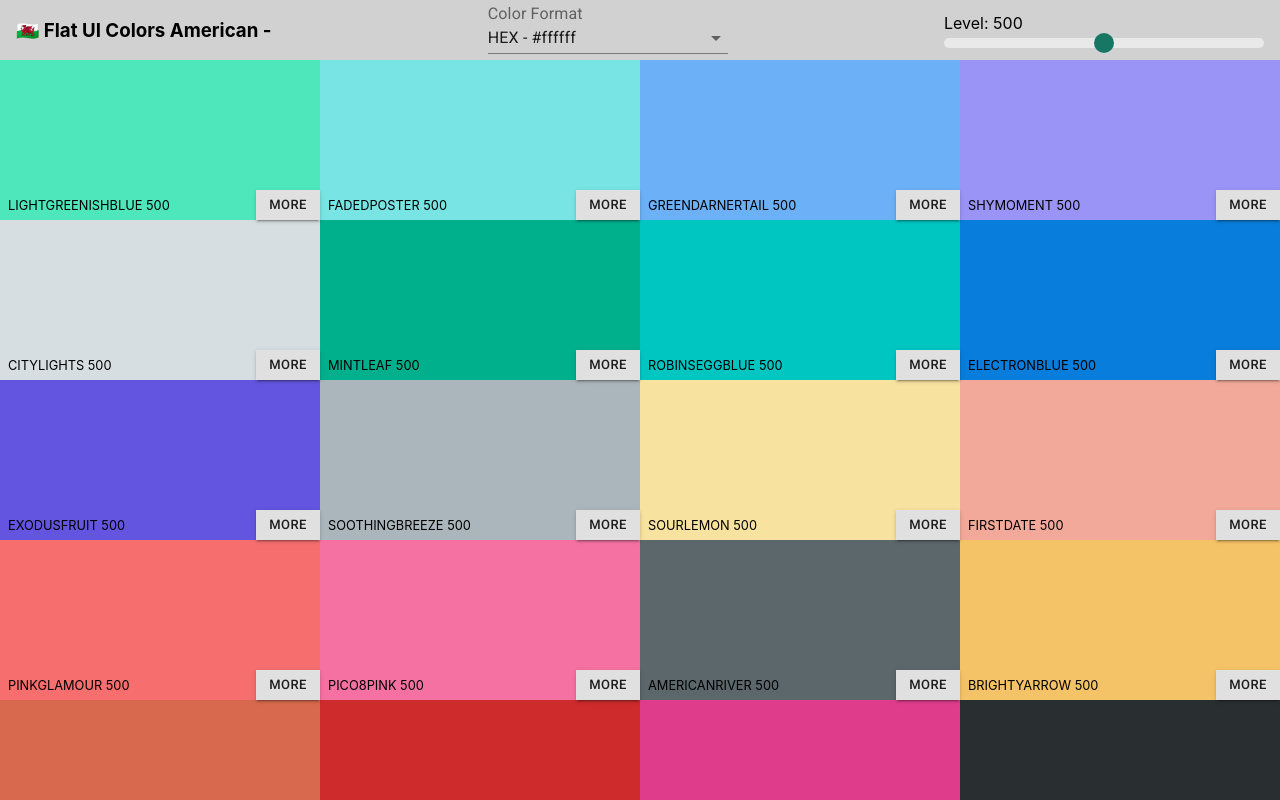
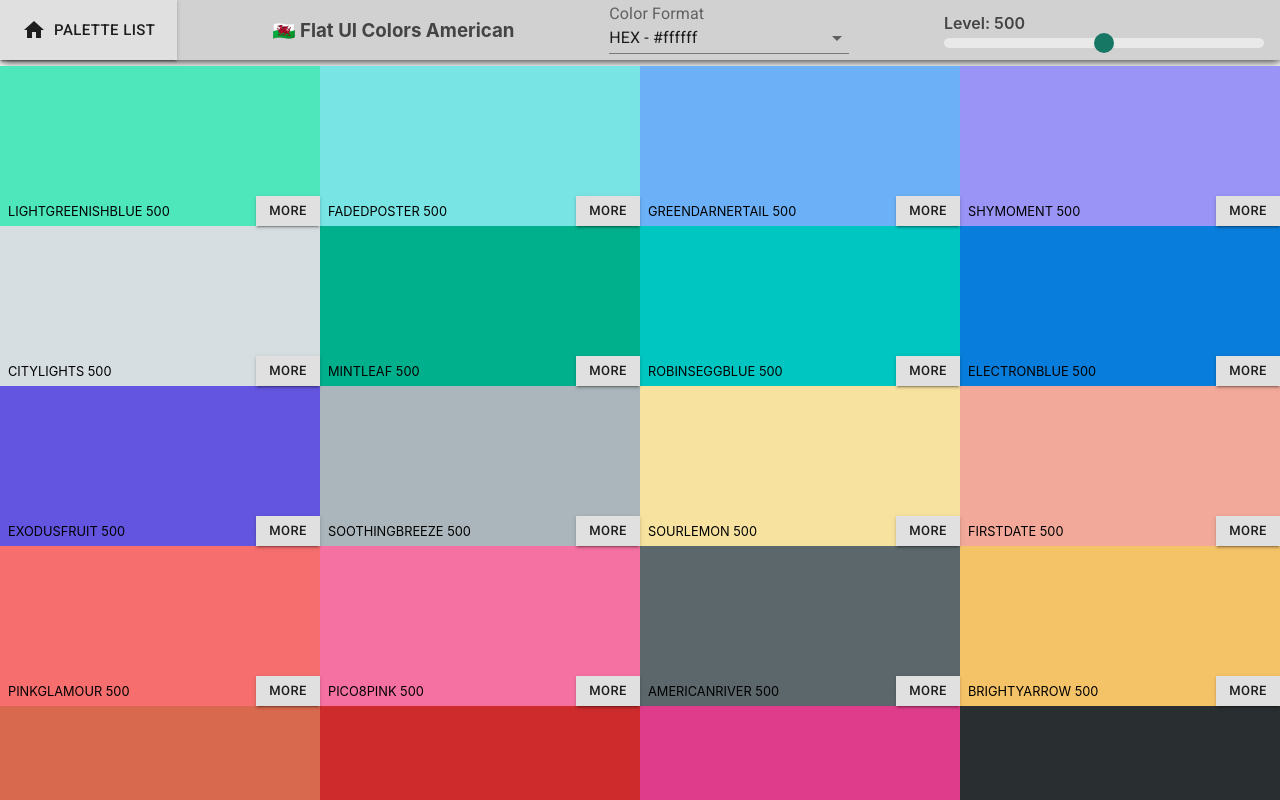
Before and after one commit to ahmady016/color-palettes, a React (Create React App) app: page /palette/flat-ui-colors-american in a window 1280 px wide. Shown: the top 800 px of the page. Built offline with nearby package versions, Linux system fonts and the light colour scheme.

Commit message:
Add palette-list link in Palette Header

```diff
--- a/src/palettes/Palette.js
+++ b/src/palettes/Palette.js
@@ -25,7 +25,17 @@ const PaletteWrapper = styled.div`
   height: 100%;
 `
 const PaletteHeaderWrapper = styled.div`
+  height: 60px;
+  margin-bottom: 0.4rem;
+  padding-right: 1rem;
+  box-shadow: 1px 1px 10px #151515;
   background-color: #d1d1d1;
+  color: #444;
+  font-weight: 600;
+`
+const HomeButton = styled(Button)`
+  height: 100%;
+  border-radius: 0 !important;
 `
 const PaletteColors = styled.div`
   height: 100%;
@@ -130,7 +140,7 @@ const PaletteFooter = styled.footer`
   background-color: #ddd;
   color: #444;
   font-weight: 600;
-  margin-top: 0.1rem;
+  margin-top: 0.3rem;
   box-shadow: 1px 1px 10px #151515;
   & > .emoji {
     font-size: 1.5rem;
@@ -141,8 +151,12 @@ const PaletteFooter = styled.footer`
 
 function PaletteHeader ({ paletteName, paletteEmoji, level, setLevel, colorFormat, setColorFormat, colorName }) {
   return (
-    <PaletteHeaderWrapper className='flex-between px-1'>
-      <h3>{paletteEmoji} {paletteName} - {colorName}</h3>
+    <PaletteHeaderWrapper className='flex-between'>
+      <HomeButton size='large' variant='contained'>
+        <Icon className='mr-05'>home</Icon>
+        <Link className='default-link' to='/palette-list/'>Palette List</Link>
+      </HomeButton>
+      <h3>{paletteEmoji} {paletteName} {colorName && `- ${colorName}`}</h3>
       <div>
         <InputLabel htmlFor='color-format'>Color Format</InputLabel>
         <ColorFormatSelect
```
